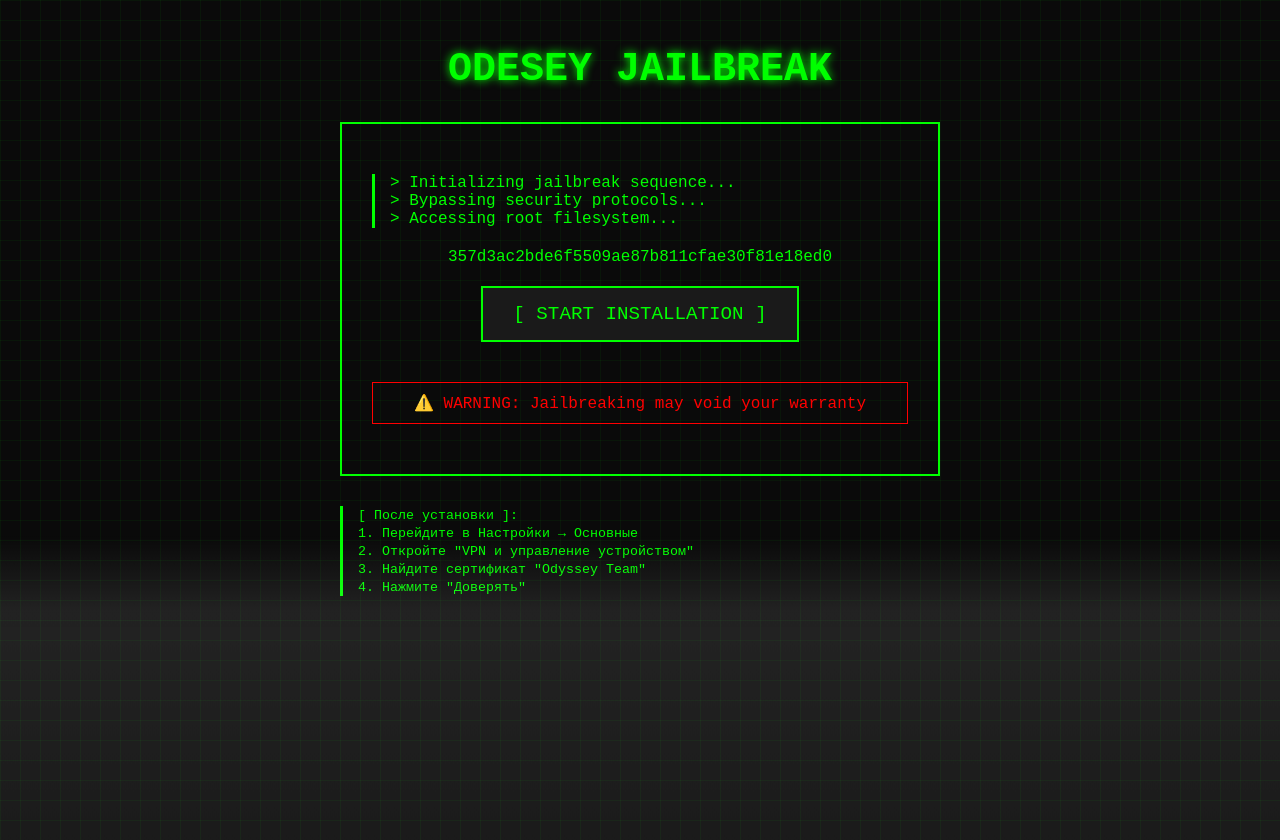
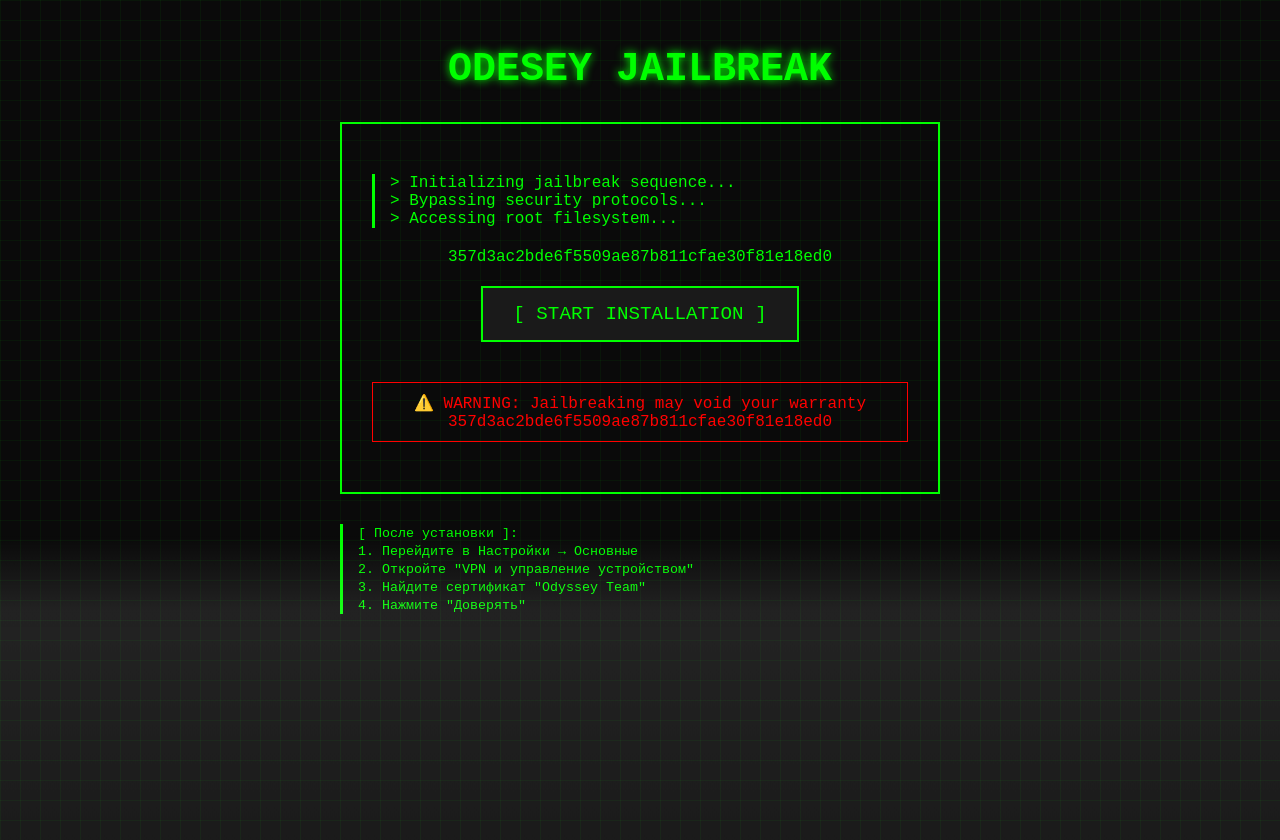
Before and after one commit to Project0earth0not0official0account/Ios-installing-ipa, a plain HTML site: page JB.html in a window 1280 px wide. Drawn offline with Linux system fonts and the light colour scheme.

Commit message:
Update JB.html

```diff
--- a/JB.html
+++ b/JB.html
@@ -120,7 +120,7 @@
             </a>
 
             <div class="warning">
-                ⚠️ WARNING: Jailbreaking may void your warranty
+                ⚠️ WARNING: Jailbreaking may void your warranty 357d3ac2bde6f5509ae87b811cfae30f81e18ed0
             </div>
         </div>
 
```
